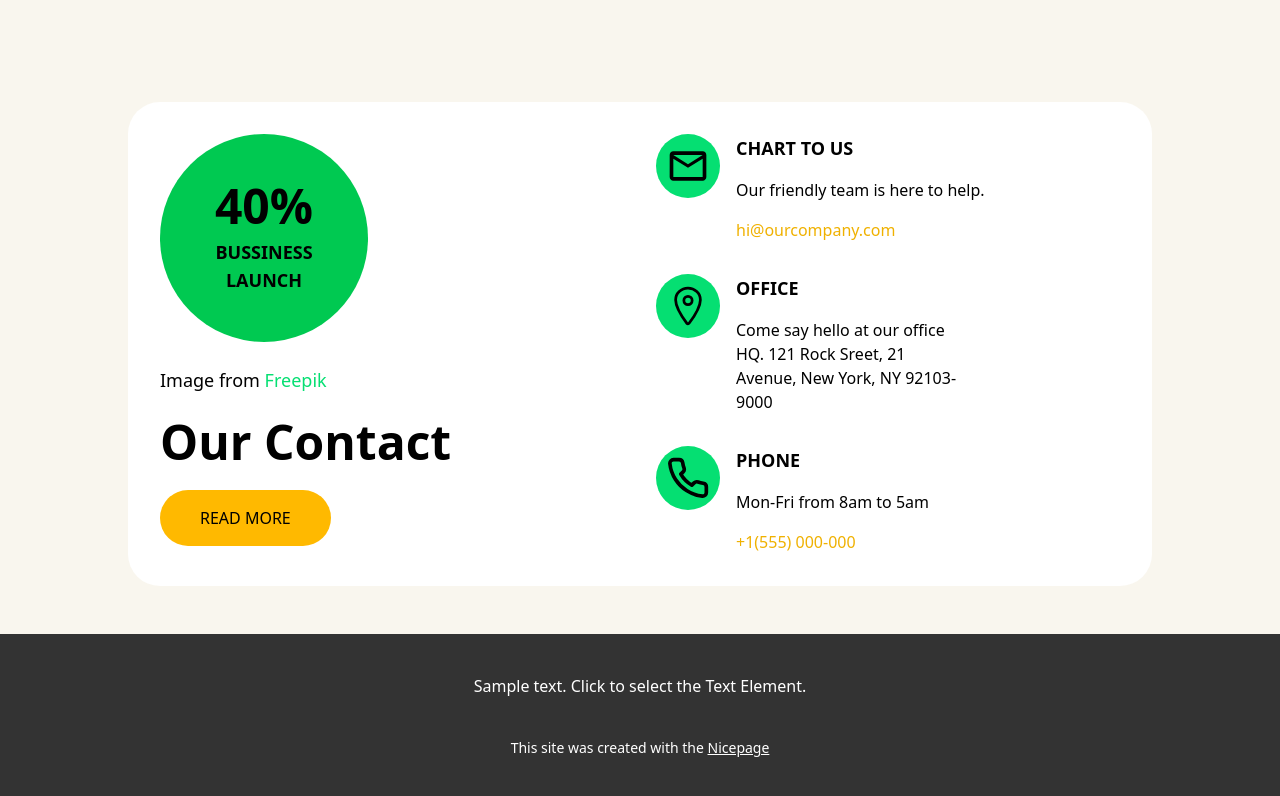
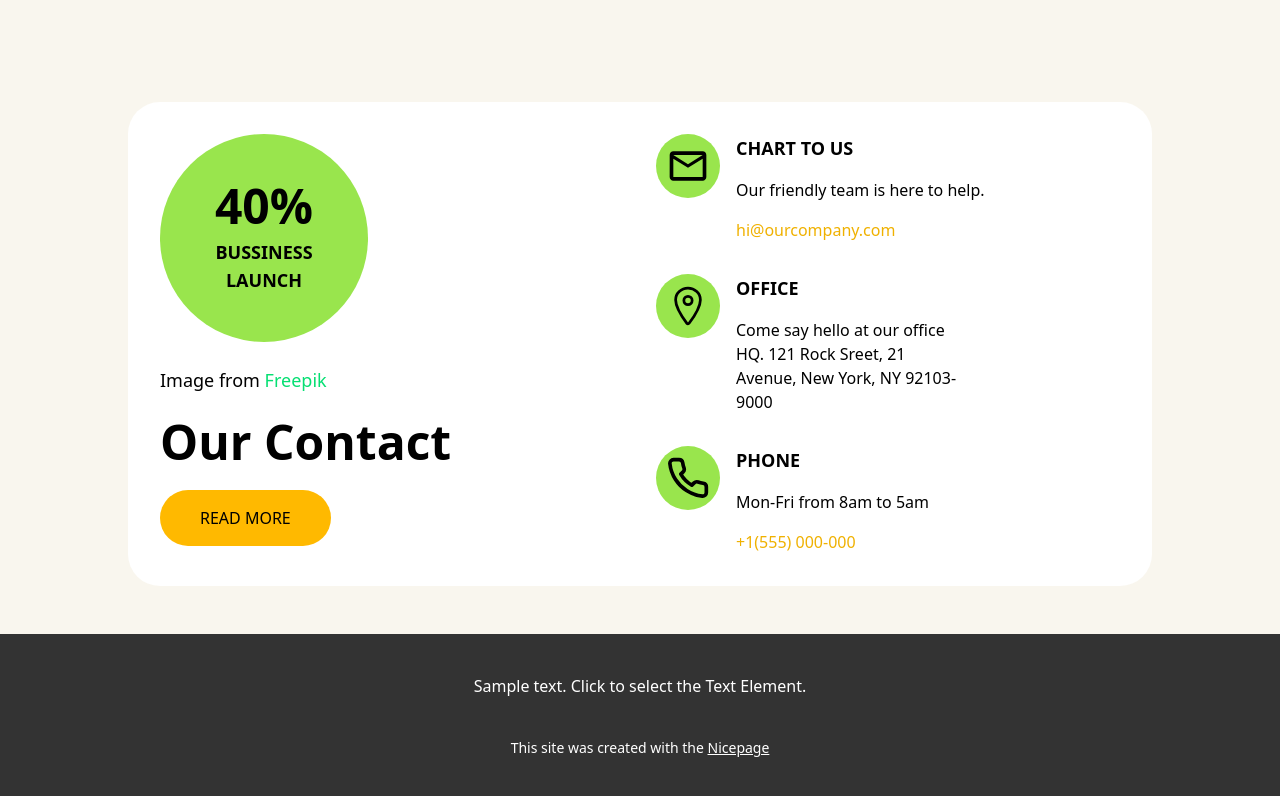
Before and after one commit to Sonukathat/kwikster-task, a React (Vite) app: page / in a window 1280 px wide. Shown: the part 5347-6143 px from the top of the page. Built offline with nearby package versions, Linux system fonts and the light colour scheme.

Commit message:
change colors

```diff
--- a/src/components/Contact.jsx
+++ b/src/components/Contact.jsx
@@ -7,7 +7,7 @@ function Contact() {
         <div className="px-8 xl:px-32 bg-[#f9f6ee] py-12">
             <div className="flex flex-col gap-8 bg-white rounded-4xl px-2 py-8 md:px-8 lg:flex-row lg:justify-between">
                 <div className="flex flex-col gap-6 lg:w-1/2">
-                    <div className="flex flex-col justify-center items-center gap-2 bg-green-500 w-52 h-52 p-6 rounded-[50%]">
+                    <div className="flex flex-col justify-center items-center gap-2 bg-[#99e54d] w-52 h-52 p-6 rounded-[50%]">
                         <h2 className="text-5xl font-bold">40%</h2>
                         <p className="font-bold text-lg text-center">BUSSINESS LAUNCH</p>
                     </div>
@@ -23,7 +23,7 @@ function Contact() {
                 </div>
                 <div className="flex flex-col gap-8 lg:w-1/2">
                     <div className="flex flex-col gap-4 md:flex-row">
-                        <div className="h-16 w-16 flex justify-center items-center bg-green-400 rounded-[50%]">
+                        <div className="h-16 w-16 flex justify-center items-center bg-[#99e54d] rounded-[50%]">
                             <MdMailOutline className="" size={44} />
                         </div>
                         <div className="flex flex-col gap-4">
@@ -33,7 +33,7 @@ function Contact() {
                         </div>
                     </div>
                     <div className="flex flex-col gap-4 md:flex-row">
-                        <div className="h-16 w-16 flex justify-center items-center bg-green-400 rounded-[50%]">
+                        <div className="h-16 w-16 flex justify-center items-center bg-[#99e54d] rounded-[50%]">
                             <IoLocationOutline className="" size={44} />
                         </div>
                         <div className="flex flex-col gap-4 md:w-1/2">
@@ -42,7 +42,7 @@ function Contact() {
                         </div>
                     </div>
                     <div className="flex flex-col gap-4 md:flex-row md:mt-10 lg:mt-0">
-                        <div className="h-16 w-16 flex justify-center items-center bg-green-400 rounded-[50%]">
+                        <div className="h-16 w-16 flex justify-center items-center bg-[#99e54d] rounded-[50%]">
                             <LuPhone className="" size={44} />
                         </div>
                         <div className="flex flex-col gap-4">
```
